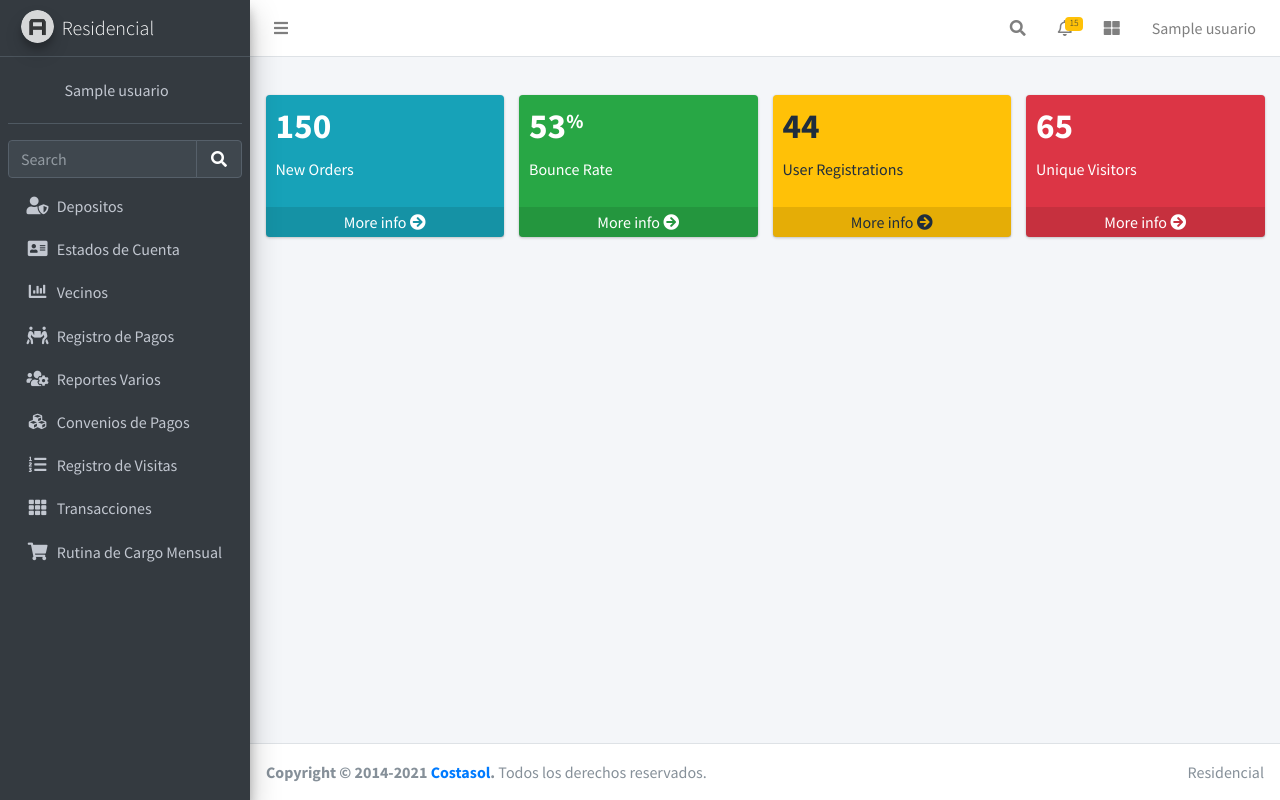
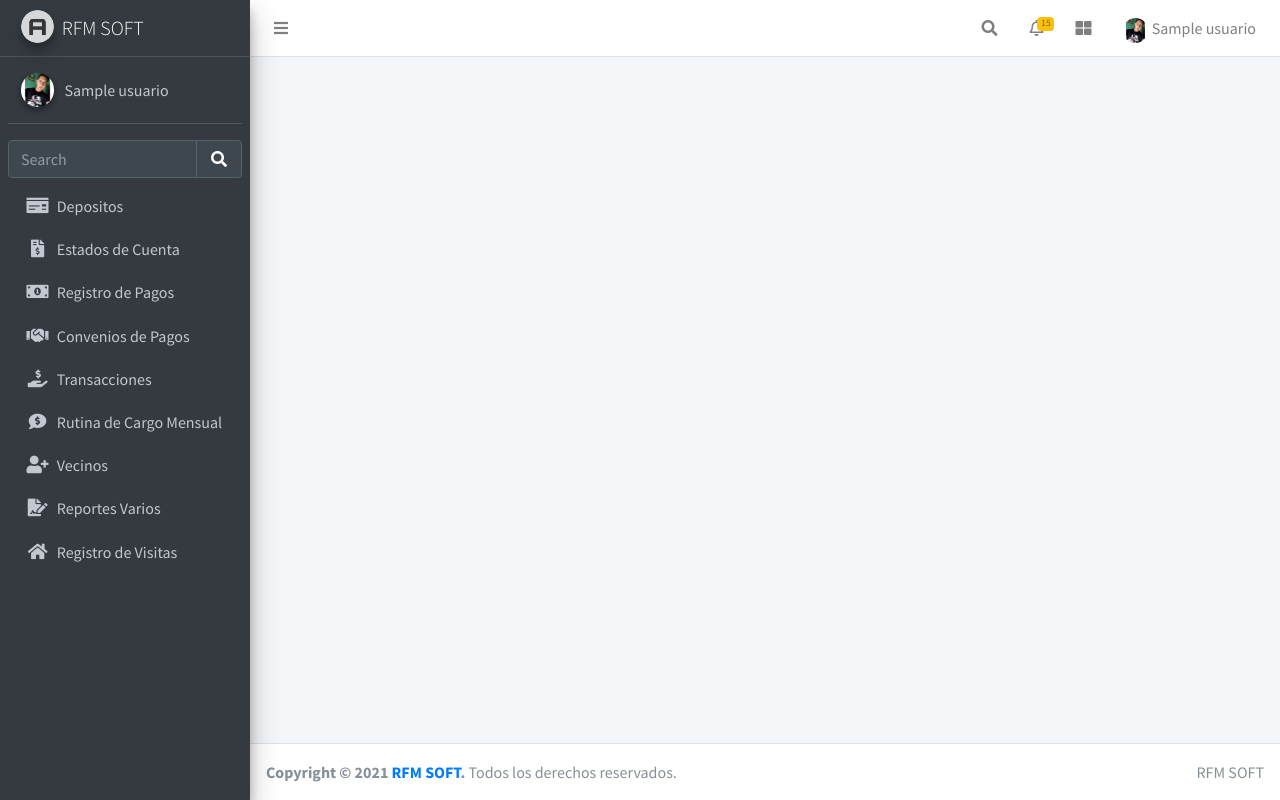
Before and after one commit to BrayanUTH/Proyecto-IS2, a PHP site: page /inicio.php in a window 1280 px wide. Run offline with PHP 8.4, Linux system fonts and the light colour scheme; the visitor is signed in with stand-in values (Sample User, id 1); tables that the repository leaves empty or names only in its code hold one stand-in row (values such as "Sample post"); some libraries are stand-ins or nearby versions.

Commit message:
Mantener cambios

```diff
--- a/action_registro_visitas_vecino.php
+++ b/action_registro_visitas_vecino.php
@@ -1,5 +1,4 @@
 <?php
-  require_once('navbar_vecino.php');
   require('phpqrcode/qrlib.php');
 
 
--- a/arreglos_pago.php
+++ b/arreglos_pago.php
@@ -59,7 +59,8 @@
             <div class="form-group row">
               <label for="inputEmail3" class="col-sm-2 col-form-label">Detalles:</label>
               <div class="col-sm-10">
-                <input type="text" name="detalle" class="form-control" placeholder="Ingrese Detalles del Convenio" autofocus>
+                <textarea name="" id="" cols="30" rows="4" placeholder="Ingrese Detalles del Convenio" class="form-control"></textarea>
+                <!-- <input type="text" name="detalle" class="form-control" placeholder="Ingrese Detalles del Convenio" autofocus> -->
               </div>
             </div>
             <div class="form-group row">
--- a/cuentas_a_pagar.php
+++ b/cuentas_a_pagar.php
@@ -47,7 +47,8 @@
               <div class="form-group row">
                 <label for="inputEmail3" class="col-sm-2 col-form-label">Descripción</label>
                 <div class="col-sm-10">
-                  <input type="text" name="detalle" class="form-control" placeholder="Ingrese descripcion del gasto" autofocus>
+                  <textarea name="" id="" cols="30" rows="4" class="form-control" placeholder="Ingrese la descripcion del gasto generado"></textarea>
+                  <!-- <input type="text" name="detalle" class="form-control" placeholder="Ingrese descripcion del gasto" autofocus> -->
                 </div>
               </div>
               <div class="form-group row">
--- a/databaseconnect.php
+++ b/databaseconnect.php
@@ -3,8 +3,8 @@ error_reporting(E_ALL ^ E_DEPRECATED);
 $servername = "localhost";
 // $database = "id12632217_residencial";
 $database = "residencial";
-$username = "root";
-$password = "14121976";
+$username = "id12632217_admin";
+$password = "~HQ-!(b*6MF27Vry";
 // Create connection
 $con = mysqli_connect($servername, $username, $password,$database);
 //Check Connection
--- a/index.php
+++ b/index.php
@@ -56,7 +56,10 @@ if (!empty($_POST)) {
   <link rel="stylesheet" href="plantilla/plugins/sweetalert2/sweetalert2.css">
 </head>
 
-<body class="hold-transition login-page">
+<body class="hold-transition login-page" style="background: #00B4DB;  /* fallback for old browsers */
+background: -webkit-linear-gradient(to right, #0083B0, #00B4DB);  /* Chrome 10-25, Safari 5.1-6 */
+background: linear-gradient(to right, #0083B0, #00B4DB); /* W3C, IE 10+/ Edge, Firefox 16+, Chrome 26+, Opera 12+, Safari 7+ */
+">
   <div class="login-box">
     <!-- /.login-logo -->
     <div class="card card-outline card-primary">
--- a/inicio.php
+++ b/inicio.php
@@ -25,7 +25,7 @@ scratch. This page gets rid of all links and provides the needed markup only.
 <head>
     <meta charset="utf-8">
     <meta name="viewport" content="width=device-width, initial-scale=1">
-    <title>Residencial | Costasol</title>
+    <title>RFM SOFT</title>
 
     <!-- Google Font: Source Sans Pro -->
     <link rel="stylesheet" href="https://fonts.googleapis.com/css?family=Source+Sans+Pro:300,400,400i,700&display=fallback">
@@ -116,6 +116,7 @@ scratch. This page gets rid of all links and provides the needed markup only.
                 </li>
                 <li class="nav-item dropdown">
                     <a class="nav-link" data-toggle="dropdown" href="#">
+                    <img id="txtImagenUsuarioDropdown" width="25px" class="img-circle" src="img/default.png"/>
                         <span id="txtUsarioDropdown"><?php echo utf8_decode($row['nombre']); ?></span></a>
                     </a>
                     <div class="dropdown-menu dropdown-menu-lg dropdown-menu-right">
@@ -133,7 +134,7 @@ scratch. This page gets rid of all links and provides the needed markup only.
             <!-- Brand Logo -->
             <a href="index.php" class="brand-link">
                 <img src="plantilla/dist/img/AdminLTELogo.png" alt="AdminLTE Logo" class="brand-image img-circle elevation-3" style="opacity: .8">
-                <span class="brand-text font-weight-light">Residencial</span>
+                <span class="brand-text font-weight-light">RFM SOFT</span>
             </a>
 
             <!-- Sidebar -->
@@ -141,7 +142,7 @@ scratch. This page gets rid of all links and provides the needed markup only.
                 <!-- Sidebar user panel (optional) -->
                 <div class="user-panel mt-3 pb-3 mb-3 d-flex">
                     <div class="image">
-                        <img id="imagenUsuarioPrincipal" class="img-circle elevation-2">
+                        <img id="imagenUsuarioPrincipal" class="img-circle elevation-2" src="img/default.png">
                     </div>
                     <div class="info">
                         <a href="#" id="lblUsuarioSidebar"><?php echo utf8_decode($row['nombre']); ?></a>
@@ -167,59 +168,74 @@ scratch. This page gets rid of all links and provides the needed markup only.
                with font-awesome or any other icon font library -->
                         <li class="nav-item">
                             <a href="#" class="nav-link" onclick="cargarContenido('contenido-principal', 'registro_depositos.php')">
-                                <i class="nav-icon fas fa-user-shield"></i>
+                                <i class="nav-icon fas fa-money-check"></i>
                                 <p>
                                     Depositos
                                 </p>
-
                             </a>
 
                         </li>
 
                         <li class="nav-item">
                             <a href="#" class="nav-link" onclick="cargarContenido('contenido-principal', 'estados_cuenta.php')">
-                                <i class="nav-icon fas fa-address-card"></i>
+                                <i class="nav-icon fas fa-file-invoice-dollar"></i>
                                 <p>
                                     Estados de Cuenta
                                 </p>
                             </a>
                         </li>
+
+                        <li class="nav-item">
+                            <a href="#" class="nav-link" onclick="cargarContenido('contenido-principal', 'cuentas_a_pagar.php')">
+                                <i class="nav-icon fas fa-money-bill-alt"></i>
+                                <p>
+                                    Registro de Pagos
+                                </p>
+                            </a>
+                        </li>
+                        <li class="nav-item">
+                            <a href="#" class="nav-link" onclick="cargarContenido('contenido-principal', 'arreglos_pago.php')">
+                                <i class="nav-icon fas fa-handshake"></i>
+                                <p>
+                                    Convenios de Pagos
+                                </p>
+                            </a>
+                        </li>
+                        <li class="nav-item">
+                            <a href="#" class="nav-link" onclick="cargarContenido('contenido-principal', 'mantenimiento_trx.php')">
+                                <i class="nav-icon fas fa-hand-holding-usd"></i>
+                                <p>
+                                    Transacciones
+                                </p>
+                            </a>
+                        </li>
+                        <li class="nav-item">
+                            <a href="#" class="nav-link" onclick="cargarContenido('contenido-principal', 'rutina_cargo.php')">
+                                <i class="nav-icon fas fa-comment-dollar"></i>
+                                <p>
+                                    Rutina de Cargo Mensual
+                                </p>
+                            </a>
+                        </li>
                         <li class="nav-item">
                             <a href="#" class="nav-link" onclick="cargarContenido('contenido-principal', 'mantenimiento_vecinos.php')">
-                                <i class="nav-icon fas fa-chart-bar"></i>
+                                <i class="nav-icon fas fa-user-plus"></i>
                                 <p>
                                     Vecinos
                                 </p>
                             </a>
                         </li>
                         <li class="nav-item">
-                            <a href="#" class="nav-link" onclick="cargarContenido('contenido-principal', 'cuentas_a_pagar.php')">
-                                <i class="nav-icon fas fa-people-carry"></i>
-                                <p>
-                                    Registro de Pagos
-                                </p>
-                            </a>
-                        </li>
-                        <li class="nav-item">
                             <a href="#" class="nav-link" onclick="cargarContenido('contenido-principal', 'status_general_vecinos.php')">
-                                <i class="nav-icon fas fa-users-cog"></i>
+                                <i class="nav-icon fas fa-file-signature"></i>
                                 <p>
                                     Reportes Varios
                                 </p>
                             </a>
                         </li>
-
-                        <li class="nav-item">
-                            <a href="#" class="nav-link" onclick="cargarContenido('contenido-principal', 'arreglos_pago.php')">
-                                <i class="nav-icon fa fa-cubes"></i>
-                                <p>
-                                    Convenios de Pagos
-                                </p>
-                            </a>
-                        </li>
                         <li class="nav-item">
                             <a href="#" class="nav-link" onclick="cargarContenido('contenido-principal', 'registro_visitas.php')">
-                                <i class="nav-icon fas fa-list-ol"></i>
+                                <i class="nav-icon fas fa-home"></i>
                                 <p>
                                     Registro de Visitas
                                 </p>
@@ -233,22 +249,6 @@ scratch. This page gets rid of all links and provides the needed markup only.
                                 </p>
                             </a>
                         </li> -->
-                        <li class="nav-item">
-                            <a href="#" class="nav-link" onclick="cargarContenido('contenido-principal', 'mantenimiento_trx.php')">
-                                <i class="nav-icon fas fa-th"></i>
-                                <p>
-                                    Transacciones
-                                </p>
-                            </a>
-                        </li>
-                        <li class="nav-item">
-                            <a href="#" class="nav-link" onclick="cargarContenido('contenido-principal', 'rutina_cargo.php')">
-                                <i class="nav-icon fas fa-shopping-cart"></i>
-                                <p>
-                                    Rutina de Cargo Mensual
-                                </p>
-                            </a>
-                        </li>
 
                     </ul>
                 </nav>
@@ -270,10 +270,10 @@ scratch. This page gets rid of all links and provides the needed markup only.
             <!-- CONTENIDO PRINCIPAL -->
             <div class="content">
                 <div class="container-fluid">
-                    <div class="row">
+                    <!-- <div class="row">
                         <input type="text" id="txtIdUsuarioLogeado" value="<?php echo $iduser; ?>" hidden>
                         <div class="col-lg-3 col-6">
-                            <!-- small box -->
+
                             <div class="small-box bg-info">
                                 <div class="inner">
                                     <h3>150</h3>
@@ -288,7 +288,7 @@ scratch. This page gets rid of all links and provides the needed markup only.
                         </div>
 
                         <div class="col-lg-3 col-6">
-                            <!-- small box -->
+
                             <div class="small-box bg-success">
                                 <div class="inner">
                                     <h3>53<sup style="font-size: 20px">%</sup></h3>
@@ -301,9 +301,9 @@ scratch. This page gets rid of all links and provides the needed markup only.
                                 <a href="#" class="small-box-footer">More info <i class="fas fa-arrow-circle-right"></i></a>
                             </div>
                         </div>
-                        <!-- ./col -->
+
                         <div class="col-lg-3 col-6">
-                            <!-- small box -->
+
                             <div class="small-box bg-warning">
                                 <div class="inner">
                                     <h3>44</h3>
@@ -316,9 +316,9 @@ scratch. This page gets rid of all links and provides the needed markup only.
                                 <a href="#" class="small-box-footer">More info <i class="fas fa-arrow-circle-right"></i></a>
                             </div>
                         </div>
-                        <!-- ./col -->
+
                         <div class="col-lg-3 col-6">
-                            <!-- small box -->
+
                             <div class="small-box bg-danger">
                                 <div class="inner">
                                     <h3>65</h3>
@@ -331,9 +331,8 @@ scratch. This page gets rid of all links and provides the needed markup only.
                                 <a href="#" class="small-box-footer">More info <i class="fas fa-arrow-circle-right"></i></a>
                             </div>
                         </div>
-                    </div>
-                    <!-- /.row -->
-                </div><!-- /.container-fluid -->
+                    </div> -->
+                </div>
             </div>
             <!-- /.content -->
         </div>
@@ -349,10 +348,10 @@ scratch. This page gets rid of all links and provides the needed markup only.
         <footer class="main-footer">
             <!-- To the right -->
             <div class="float-right d-none d-sm-inline">
-                Residencial
+            RFM SOFT
             </div>
             <!-- Default to the left -->
-            <strong>Copyright &copy; 2014-2021 <a href="#">Costasol</a>.</strong> Todos los derechos reservados.
+            <strong>Copyright &copy; 2021 <a href="#">RFM SOFT</a>.</strong> Todos los derechos reservados.
         </footer>
     </div>
     <!-- ./wrapper -->
--- a/mantenimiento_trx.php
+++ b/mantenimiento_trx.php
@@ -11,7 +11,7 @@ if (!isset($_SESSION['idusuario'])) {
   <div class="container-fluid">
     <div class="card">
       <div class="card-header bg-secondary">
-        <h3 class="card-title">Actualizar Ultimas 30 Transacciones</h3>
+        <h3 class="card-title">Ultimas 30 Transacciones</h3>
       </div>
       <div class="card-body">
         <table class="table table-bordered table-striped" id="tablaTransacciones">
--- a/rutina_cargo.php
+++ b/rutina_cargo.php
@@ -36,7 +36,8 @@
             <div class="form-group row">
               <label for="inputEmail3" class="col-sm-2 col-form-label">Descripción:</label>
               <div class="col-sm-10">
-                <input type="text" name="descripcion" class="form-control" placeholder="Descripcion" autofocus>
+              <textarea name="" id="" cols="30" rows="4" class="form-control" placeholder="Ingrese la descripcion del cargo generado"></textarea>
+                <!-- <input type="text" name="descripcion" class="form-control" placeholder="Descripcion" autofocus> -->
               </div>
             </div>
             <div class="form-group row">
```
Also changed, not shown: img/default.png (added).
